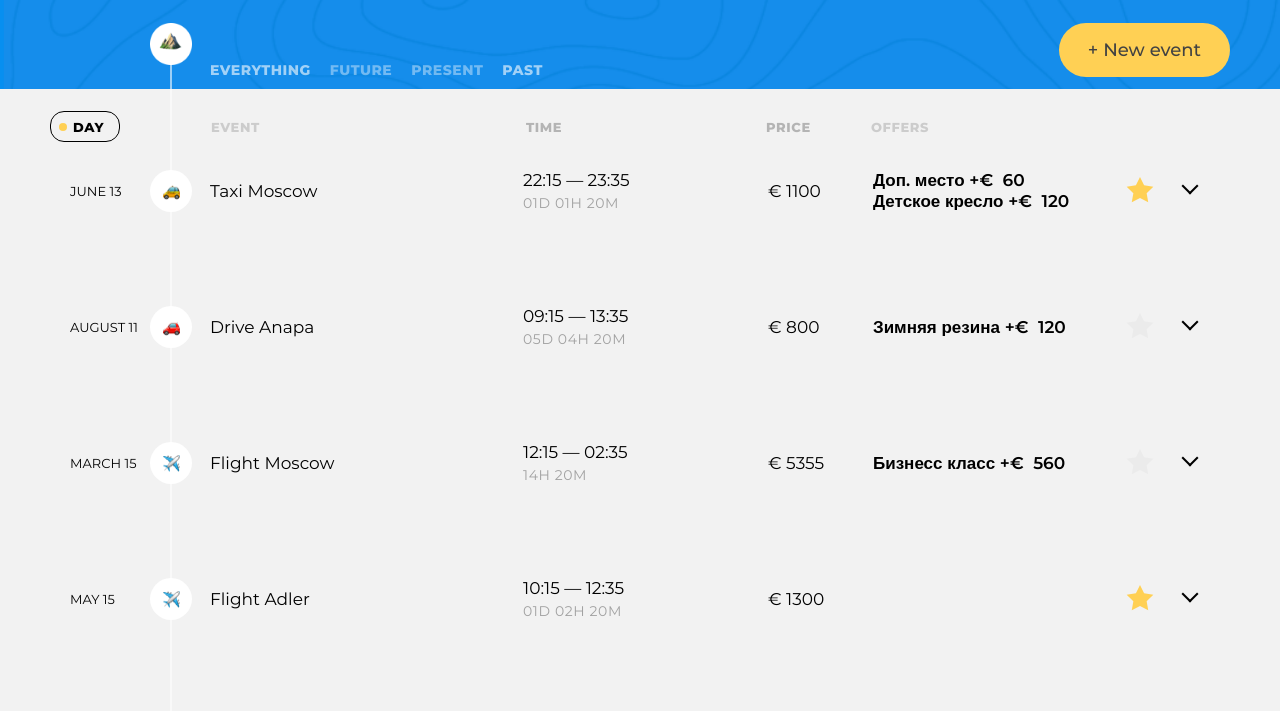
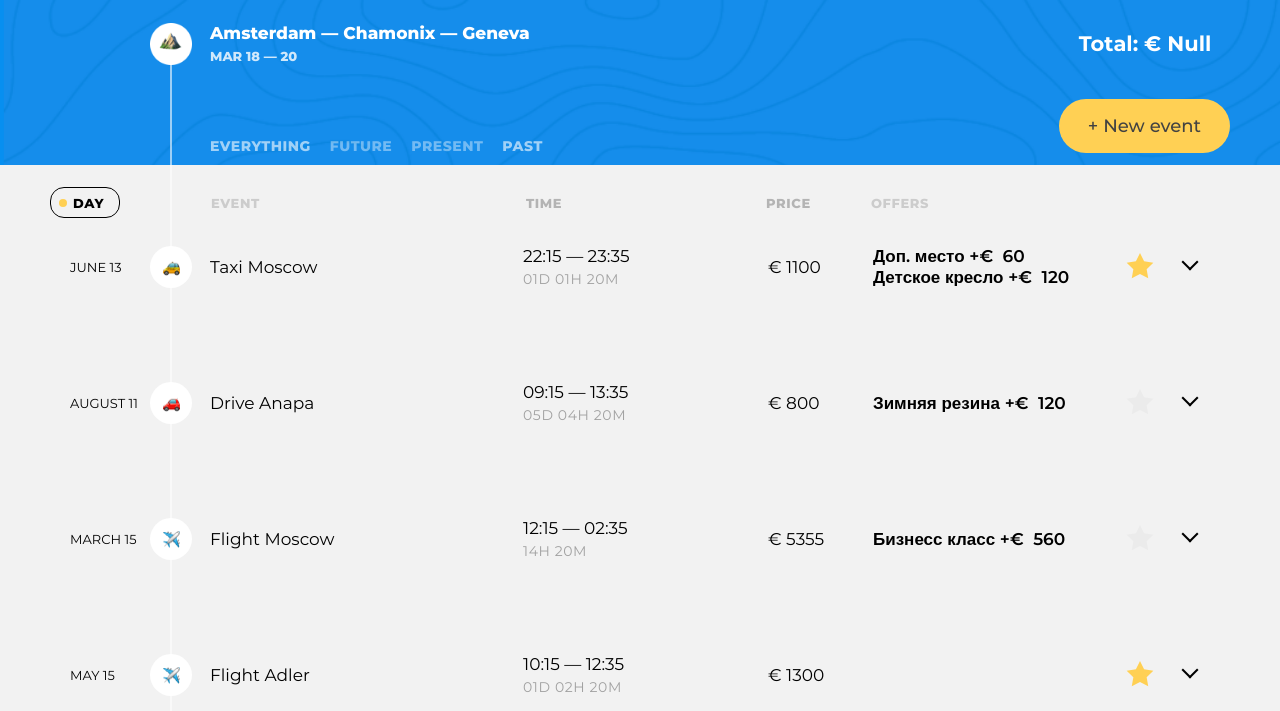
Before and after one commit to htmlacademy-ecmascript/2258237-big-trip-20, a website built with webpack: page public/index.html in a window 1280 px wide. Shown: the top 711 px of the page. Built offline with nearby package versions, Linux system fonts and the light colour scheme.

Commit message:
добавляет базовую отрисовку блоков с доп инфой о маршруте

```diff
--- a/src/main.js
+++ b/src/main.js
@@ -2,22 +2,30 @@ import { FiltersView } from './view/filter.js';
 import { SortingView } from './view/sort.js';
 import { render } from './framework/render.js';
 import { ListPresenter } from './presenter/list-presenter.js';
+import { TripInfoPresenter } from './presenter/trip-info-presenter.js';
 import { PointsModel } from './model/points-model.js';
 
 import { generateFilter } from './mock/filter.js';
 
+
 const siteHeaderElement = document.querySelector('.page-header');
 const siteMainElement = document.querySelector('.page-main');
+const siteHeaderInfo = document.querySelector('.trip-main');
 const siteHeaderTripControls = siteHeaderElement.querySelector('.trip-controls__filters');
 const siteMainEvents = siteMainElement.querySelector('.trip-events');
 
 const pointsModel = new PointsModel();
+const tripInfoPresenter = new TripInfoPresenter({
+  tripInfoContainer: siteHeaderInfo, pointsModel
+});
 const listPresenter = new ListPresenter({
   listContainer: siteMainEvents, pointsModel
 });
 
 const filters = generateFilter(pointsModel.points);
 
+
 render(new FiltersView({filters}), siteHeaderTripControls);
 render(new SortingView(), siteMainEvents);
+tripInfoPresenter.init();
 listPresenter.init();
--- a/src/model/points-model.js
+++ b/src/model/points-model.js
@@ -19,3 +19,5 @@ export class PointsModel {
     return this.#destinations;
   }
 }
+
+// export class
--- /dev/null
+++ b/src/presenter/trip-info-presenter.js
@@ -0,0 +1,52 @@
+import { RenderPosition, render } from '../framework/render.js';
+import { InfoContainerView } from '../view/trip-info.js';
+import { InfoCitiesView } from '../view/trip-info-cities.js';
+import { InfoDatesView } from '../view/trip-info-dates.js';
+import { InfoPriceView } from '../view/trip-info-price.js';
+
+export class TripInfoPresenter {
+  #tripInfoContainer = null;
+  #pointsModel = null;
+
+  #tripInfoList = new InfoContainerView();
+
+  #listPoints = null;
+  #offers = null;
+  #destinations = null;
+
+  constructor({tripInfoContainer, pointsModel}) {
+    this.#tripInfoContainer = tripInfoContainer;
+    this.#pointsModel = pointsModel;
+  }
+
+  init() {
+    this.#listPoints = [...this.#pointsModel.points];
+    this.#offers = [...this.#pointsModel.offers];
+    this.#destinations = [...this.#pointsModel.destinations];
+
+    this.#renderInfoContainer();
+  }
+
+  #renderCities() {
+    const citiesComponent = new InfoCitiesView();
+    render(citiesComponent, this.#tripInfoList.element.querySelector('.trip-info__main'));
+  }
+
+  #renderDates() {
+    const datesComponent = new InfoDatesView();
+    render(datesComponent, this.#tripInfoList.element.querySelector('.trip-info__main'));
+  }
+
+  #renderPrice() {
+    const priceComponent = new InfoPriceView();
+    render(priceComponent, this.#tripInfoList.element);
+  }
+
+  #renderInfoContainer() {
+    render(this.#tripInfoList, this.#tripInfoContainer, RenderPosition.AFTERBEGIN);
+
+    this.#renderCities();
+    this.#renderDates();
+    this.#renderPrice();
+  }
+}
--- /dev/null
+++ b/src/view/trip-info-cities.js
@@ -0,0 +1,14 @@
+import AbstractView from '../framework/view/abstract-view.js';
+
+function createNewInfoCitiesTemplate() {
+  return (`
+    <h1 class="trip-info__title">Amsterdam &mdash; Chamonix &mdash; Geneva</h1>
+  `);
+}
+
+
+export class InfoCitiesView extends AbstractView {
+  get template() {
+    return createNewInfoCitiesTemplate();
+  }
+}
--- /dev/null
+++ b/src/view/trip-info-dates.js
@@ -0,0 +1,14 @@
+import AbstractView from '../framework/view/abstract-view.js';
+
+function createNewInfoDatesTemplate() {
+  return (`
+    <p class="trip-info__dates">Mar 18&nbsp;&mdash;&nbsp;20</p>
+  `);
+}
+
+
+export class InfoDatesView extends AbstractView {
+  get template() {
+    return createNewInfoDatesTemplate();
+  }
+}
--- /dev/null
+++ b/src/view/trip-info-price.js
@@ -0,0 +1,16 @@
+import AbstractView from '../framework/view/abstract-view.js';
+
+function createNewInfoPriceTemplate() {
+  return (`
+    <p class="trip-info__cost">
+      Total: &euro;&nbsp;<span class="trip-info__cost-value">Null</span>
+    </p>
+  `);
+}
+
+
+export class InfoPriceView extends AbstractView {
+  get template() {
+    return createNewInfoPriceTemplate();
+  }
+}
--- /dev/null
+++ b/src/view/trip-info.js
@@ -0,0 +1,19 @@
+import AbstractView from '../framework/view/abstract-view.js';
+
+function createNewInfoContainerTemplate() {
+  return (`
+    <section class="trip-main__trip-info  trip-info">
+      <div class="trip-info__main">
+      </div>
+
+
+    </section>
+  `);
+}
+
+
+export class InfoContainerView extends AbstractView {
+  get template() {
+    return createNewInfoContainerTemplate();
+  }
+}
```
Also changed, not shown: public/index.html (+3 -0 lines), src/render.js (deleted, +0 -19 lines).
